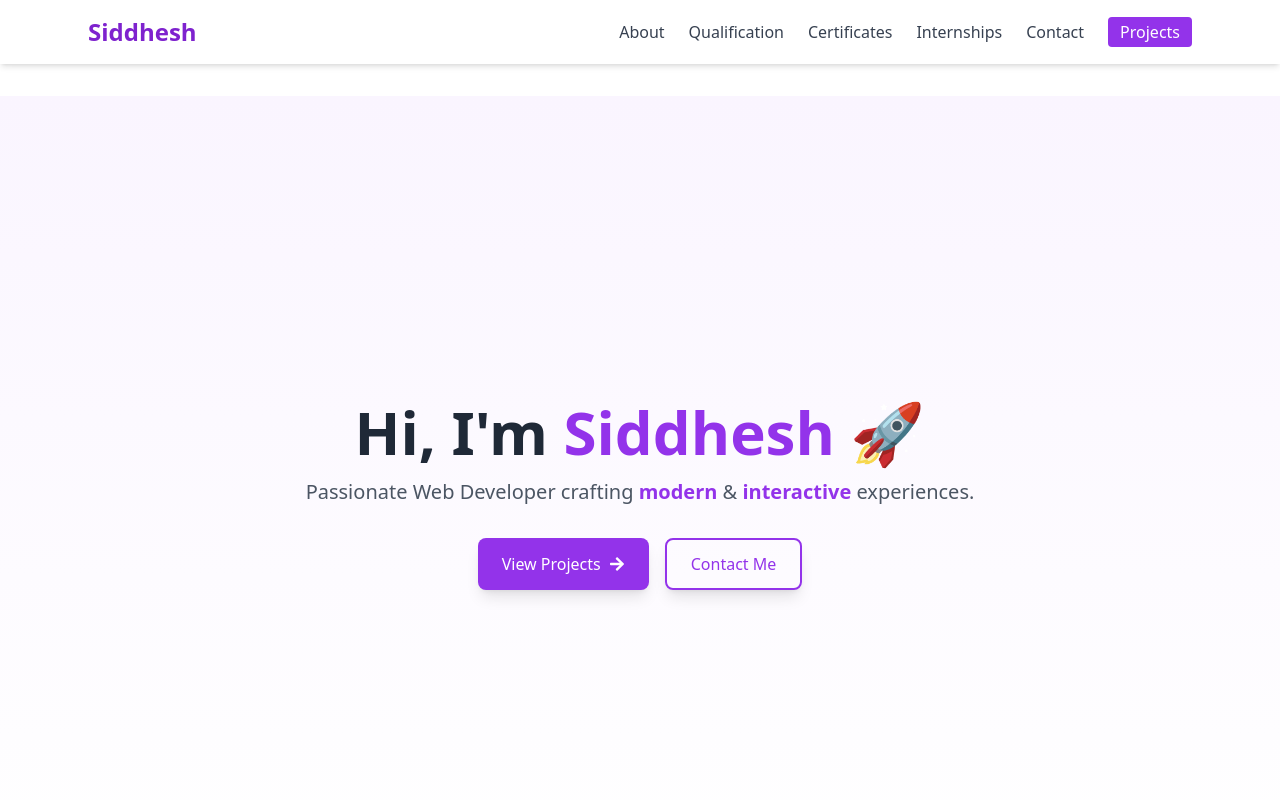
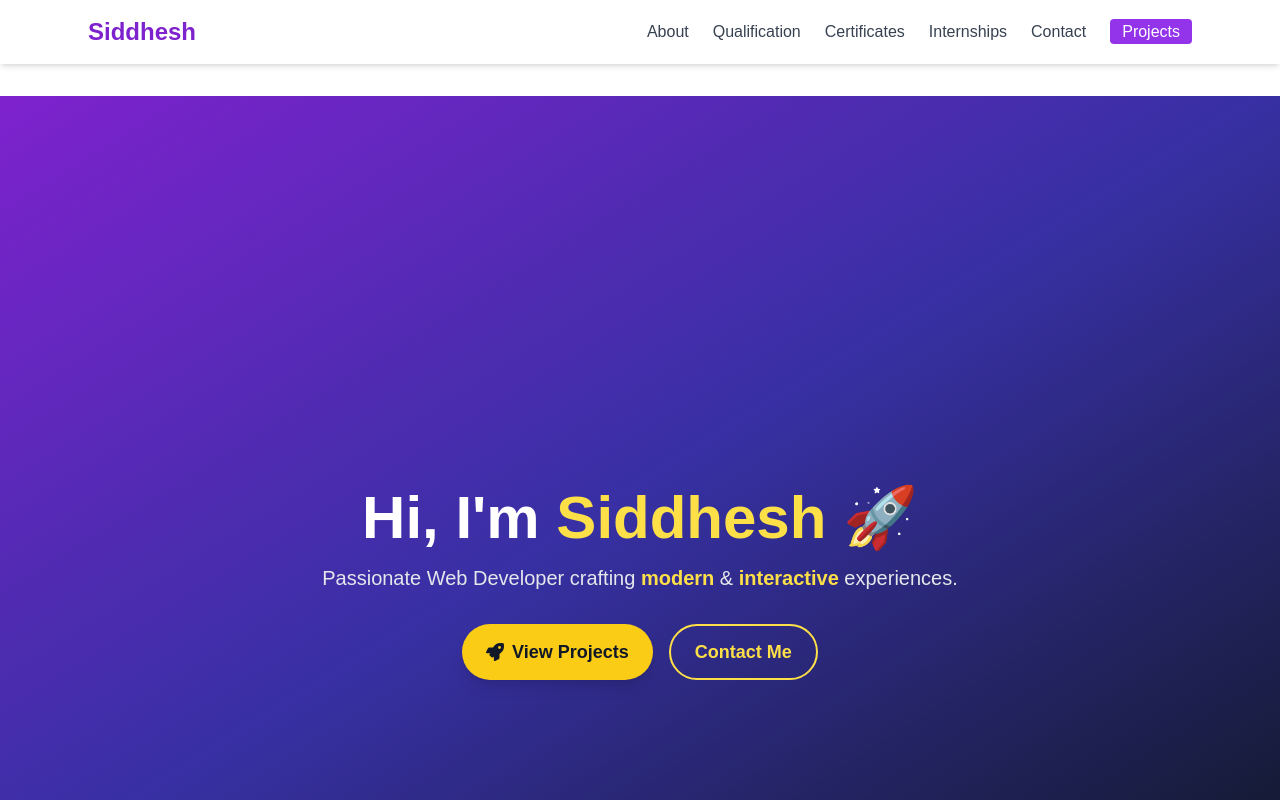
Before and after one commit to siddhesh-wagh/siddhesh_wagh, a React (Vite) app: page / in a window 1280 px wide. Shown: the top 800 px of the page. Built offline with nearby package versions, Linux system fonts and the light colour scheme.

Commit message:
color combination

```diff
--- a/src/components/Hero.jsx
+++ b/src/components/Hero.jsx
@@ -1,52 +1,61 @@
 import React from "react";
 import { motion } from "framer-motion";
-import { FaArrowRight } from "react-icons/fa";
+import { FaRocket } from "react-icons/fa";
 
 const Hero = () => {
   return (
-    <section className="min-h-screen flex flex-col items-center justify-center text-center bg-gradient-to-b from-purple-50 to-white px-6">
+    <section
+      className="min-h-screen pt-20 flex flex-col items-center justify-center text-center px-6
+             bg-gradient-to-br from-purple-700 via-indigo-800 to-gray-900 text-white"
+    >
+      {/* Content Wrapper with padding for fixed Navbar */}
+      <div className="pt-24">
         {/* Animated Heading */}
         <motion.h1
-        className="text-5xl sm:text-6xl font-bold text-gray-800"
+          className="text-5xl sm:text-6xl font-extrabold"
           initial={{ opacity: 0, y: -50 }}
           animate={{ opacity: 1, y: 0 }}
           transition={{ duration: 0.8 }}
         >
-        Hi, I'm <span className="text-purple-600">Siddhesh</span> 🚀
+          Hi, I'm <span className="text-yellow-300">Siddhesh</span> 🚀
         </motion.h1>
 
         {/* Tagline */}
         <motion.p
-        className="mt-4 text-lg sm:text-xl text-gray-600 max-w-2xl"
+          className="mt-4 text-lg sm:text-xl text-gray-200 max-w-2xl mx-auto"
           initial={{ opacity: 0 }}
           animate={{ opacity: 1 }}
           transition={{ delay: 0.5, duration: 0.8 }}
         >
-        Passionate Web Developer crafting <span className="font-semibold text-purple-600">modern</span> &{" "}
-        <span className="font-semibold text-purple-600">interactive</span> experiences.
+          Passionate Web Developer crafting{" "}
+          <span className="font-semibold text-yellow-300">modern</span> &{" "}
+          <span className="font-semibold text-yellow-300">interactive</span>{" "}
+          experiences.
         </motion.p>
 
         {/* Buttons */}
         <motion.div
-        className="mt-8 flex space-x-4"
+          className="mt-8 flex flex-wrap justify-center gap-4"
           initial={{ opacity: 0, y: 50 }}
           animate={{ opacity: 1, y: 0 }}
           transition={{ delay: 0.8, duration: 0.8 }}
         >
           <a
             href="#projects"
-          className="px-6 py-3 bg-purple-600 text-white rounded-lg shadow-lg flex items-center space-x-2 hover:bg-purple-700 transition-all"
+            className="px-6 py-3 bg-yellow-400 text-gray-900 rounded-full text-lg font-semibold shadow-lg
+                       hover:bg-yellow-300 hover:scale-105 transition-transform duration-300 flex items-center gap-2"
           >
-          <span>View Projects</span>
-          <FaArrowRight />
+            <FaRocket /> View Projects
           </a>
           <a
             href="#contact"
-          className="px-6 py-3 border-2 border-purple-600 text-purple-600 rounded-lg shadow-lg hover:bg-purple-50 transition-all"
+            className="px-6 py-3 border-2 border-yellow-300 text-yellow-300 rounded-full text-lg font-semibold
+                       hover:bg-yellow-300 hover:text-gray-900 hover:scale-105 transition-transform duration-300"
           >
             Contact Me
           </a>
         </motion.div>
+      </div>
     </section>
   );
 };
--- a/src/components/Navbar.jsx
+++ b/src/components/Navbar.jsx
@@ -1,33 +1,51 @@
-import React from "react";
+import React, { useState } from "react";
+import { FaBars, FaTimes } from "react-icons/fa";
 
 const Navbar = () => {
+  const [menuOpen, setMenuOpen] = useState(false);
+
   return (
     <nav className="fixed top-0 left-0 w-full bg-white shadow-md z-50">
       <div className="max-w-6xl mx-auto px-6 py-4 flex justify-between items-center">
         <h1 className="text-2xl font-bold text-purple-700">Siddhesh</h1>
+
+        {/* Desktop Menu */}
         <ul className="hidden md:flex space-x-6 text-gray-700 font-medium">
-          <li>
-            <a href="#about" className="hover:text-purple-600 transition-all">About</a>
-          </li>
-          <li>
-            <a href="#qualification" className="hover:text-purple-600 transition-all">Qualification</a>
-          </li>
-          <li>
-            <a href="#certificates" className="hover:text-purple-600 transition-all">Certificates</a>
-          </li>
-          <li>
-            <a href="#internships" className="hover:text-purple-600 transition-all">Internships</a>
-          </li>
-          <li>
-            <a href="#contact" className="hover:text-purple-600 transition-all">Contact</a>
-          </li>
+          <li><a href="#about" className="hover:text-purple-600 transition-all">About</a></li>
+          <li><a href="#qualification" className="hover:text-purple-600 transition-all">Qualification</a></li>
+          <li><a href="#certificates" className="hover:text-purple-600 transition-all">Certificates</a></li>
+          <li><a href="#internships" className="hover:text-purple-600 transition-all">Internships</a></li>
+          <li><a href="#contact" className="hover:text-purple-600 transition-all">Contact</a></li>
           <li>
             <a href="/projects" className="text-white bg-purple-600 px-3 py-1 rounded hover:bg-purple-700">
               Projects
             </a>
           </li>
         </ul>
+
+        {/* Mobile Menu Icon */}
+        <div className="md:hidden text-2xl text-purple-700 cursor-pointer" onClick={() => setMenuOpen(!menuOpen)}>
+          {menuOpen ? <FaTimes /> : <FaBars />}
+        </div>
       </div>
+
+      {/* Mobile Menu Dropdown */}
+      {menuOpen && (
+        <div className="md:hidden bg-white shadow-md">
+          <ul className="flex flex-col space-y-4 p-4 text-gray-700 font-medium">
+            <li><a href="#about" onClick={() => setMenuOpen(false)}>About</a></li>
+            <li><a href="#qualification" onClick={() => setMenuOpen(false)}>Qualification</a></li>
+            <li><a href="#certificates" onClick={() => setMenuOpen(false)}>Certificates</a></li>
+            <li><a href="#internships" onClick={() => setMenuOpen(false)}>Internships</a></li>
+            <li><a href="#contact" onClick={() => setMenuOpen(false)}>Contact</a></li>
+            <li>
+              <a href="/projects" className="text-white bg-purple-600 px-3 py-1 rounded hover:bg-purple-700" onClick={() => setMenuOpen(false)}>
+                Projects
+              </a>
+            </li>
+          </ul>
+        </div>
+      )}
     </nav>
   );
 };
--- a/src/index.css
+++ b/src/index.css
@@ -2,6 +2,20 @@
 @tailwind base;
 @tailwind components;
 @tailwind utilities;
+
+/* Reset default browser styles */
+* {
+  margin: 0;
+  padding: 0;
+  box-sizing: border-box;
+}
+
+html,
+body {
+  height: 100%;
+  margin: 0;
+  font-family: sans-serif;
+}
 
 /* Custom animations */
 @keyframes fade-in {
```
Lines whose indentation alone changed are shown as unchanged.
